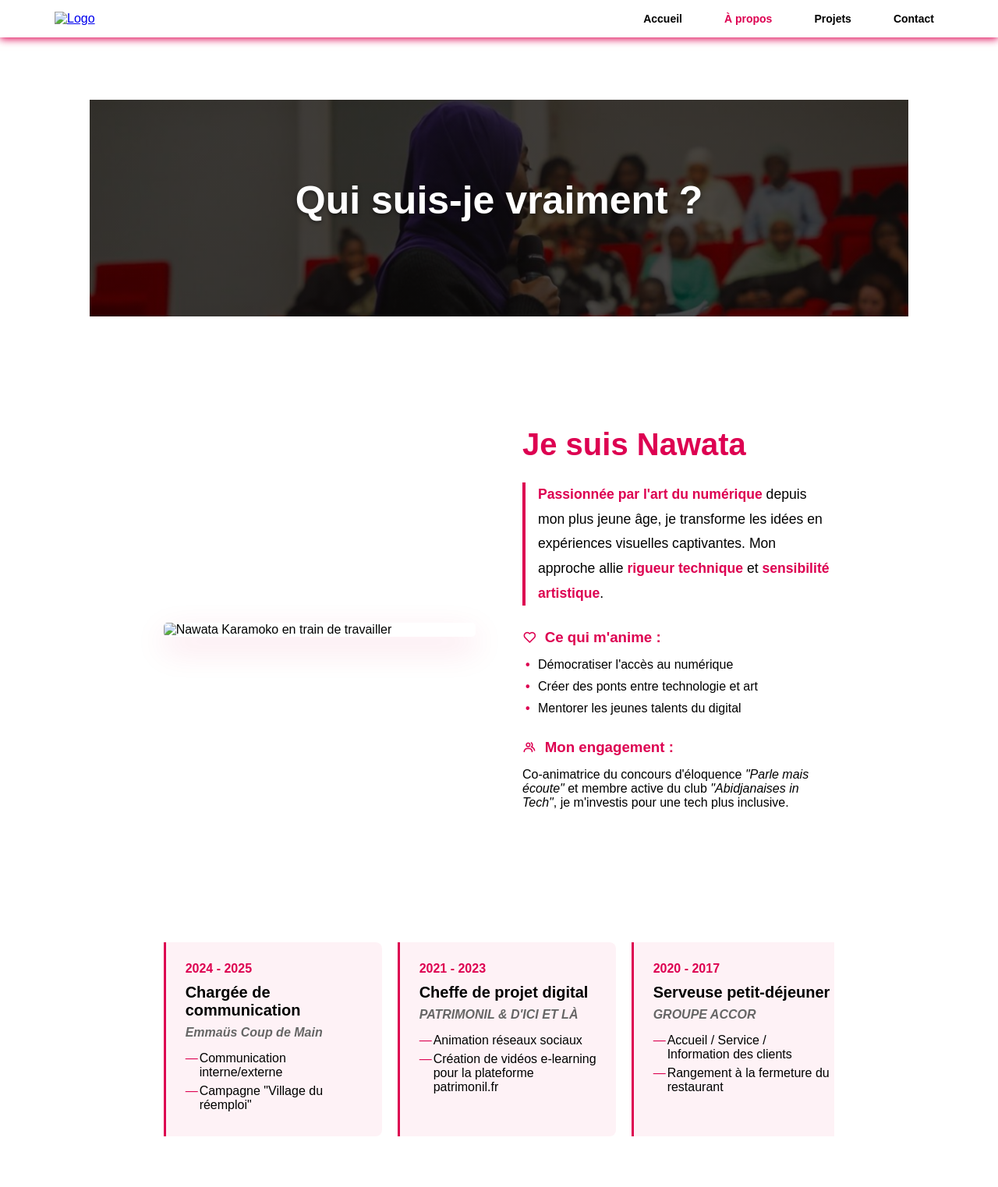
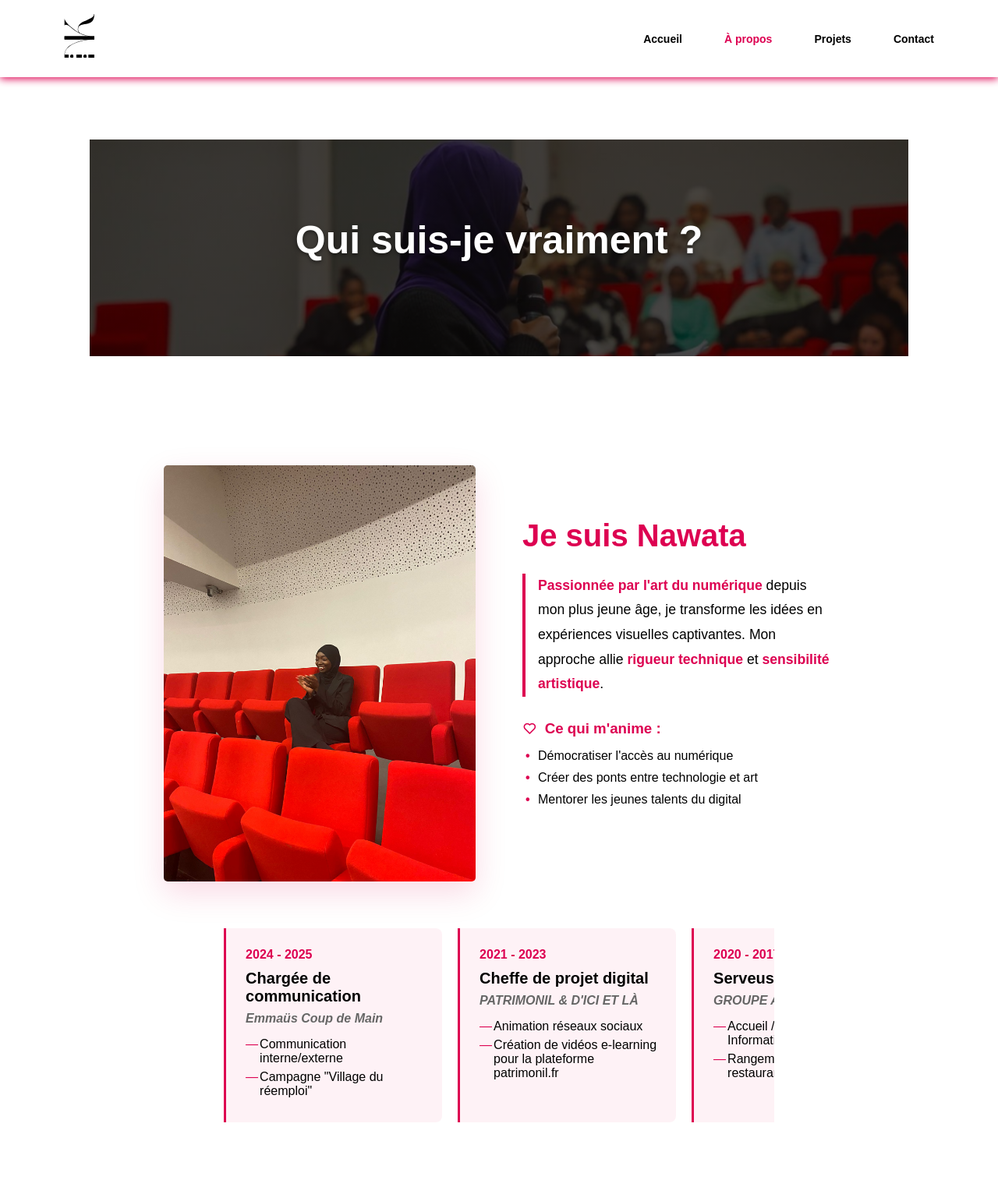
Before and after one commit to Nawatakara/nawata, a plain HTML site: page a-propos.html in a window 1280 px wide. Shown: the top 1523 px of the page at 78% size. Drawn offline with nearby package versions, Linux system fonts and the light colour scheme; files whose address does not match are found by name; a web font is replaced by a local one.

Commit message:
a-propos.html

```diff
--- a/a-propos.html
+++ b/a-propos.html
@@ -4,7 +4,7 @@
         <meta charset="UTF-8" />
         <title>À Propos - NAWATA</title>
         <link rel="stylesheet" href="style.css">
-        <link rel="icon" type="image/png" href="./Assets/img/faviconlogo.png">
+        <link rel="icon" type="image/png" href="img/faviconlogo.png">
         <link rel="preconnect" href="https://fonts.googleapis.com">
         <link rel="preconnect" href="https://fonts.gstatic.com" crossorigin>
         <link href="https://fonts.googleapis.com/css2?family=Boldonse&display=swap" rel="stylesheet">
@@ -14,7 +14,7 @@
         <header>
             <nav class="navbar">
                 <div class="logo">
-                    <a href="index.html"><img src="./Assets/img/nk-logo-new.svg" alt="Logo" /></a>
+                    <a href="index.html"><img src="img/nk-logo-new.svg" alt="Logo" /></a>
                 </div>
                 <ul class="menu">
                     <li><a href="index.html">Accueil</a></li>
@@ -34,7 +34,7 @@
 <div class="profil-section">
     <div class="profil-content">
         <div class="profil-image">
-            <img src="./Assets/img/concourseloquence.jpg" alt="Nawata Karamoko en train de travailler">
+            <img src="img/concourseloquence.jpg" alt="Nawata Karamoko en train de travailler">
         </div>
 
         <div class="profil-text">
@@ -53,15 +53,6 @@
                     <li>Créer des ponts entre technologie et art</li>
                     <li>Mentorer les jeunes talents du digital</li>
                 </ul>
-            </div>
-
-            <div class="profil-engagement">
-                <h3><i class='bx bx-group'></i> Mon engagement :</h3>
-                <p>
-                    Co-animatrice du concours d'éloquence <em>"Parle mais écoute"</em> et membre active
-                    du club <em>"Abidjanaises in Tech"</em>, je m'investis pour une tech plus inclusive.
-                </p>
-            </div>
         </div>
     </div>
 </div>
```
